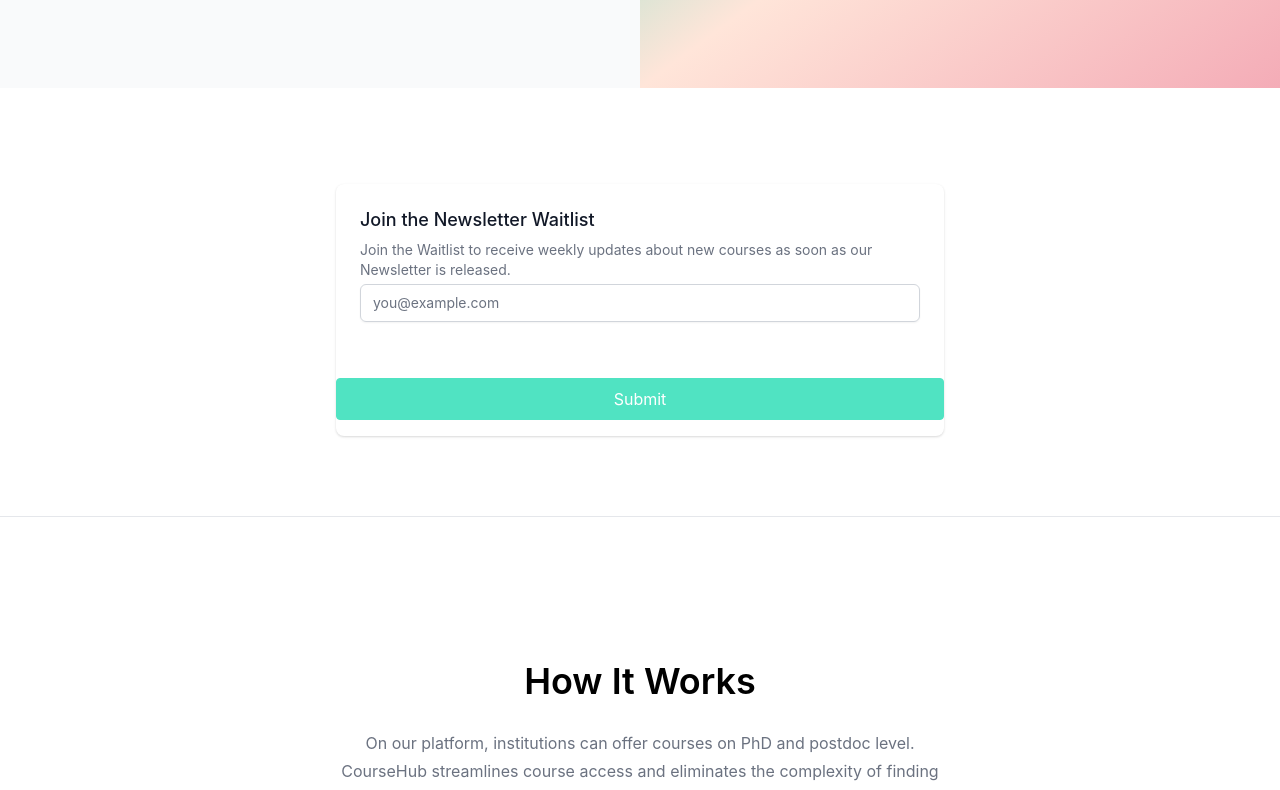
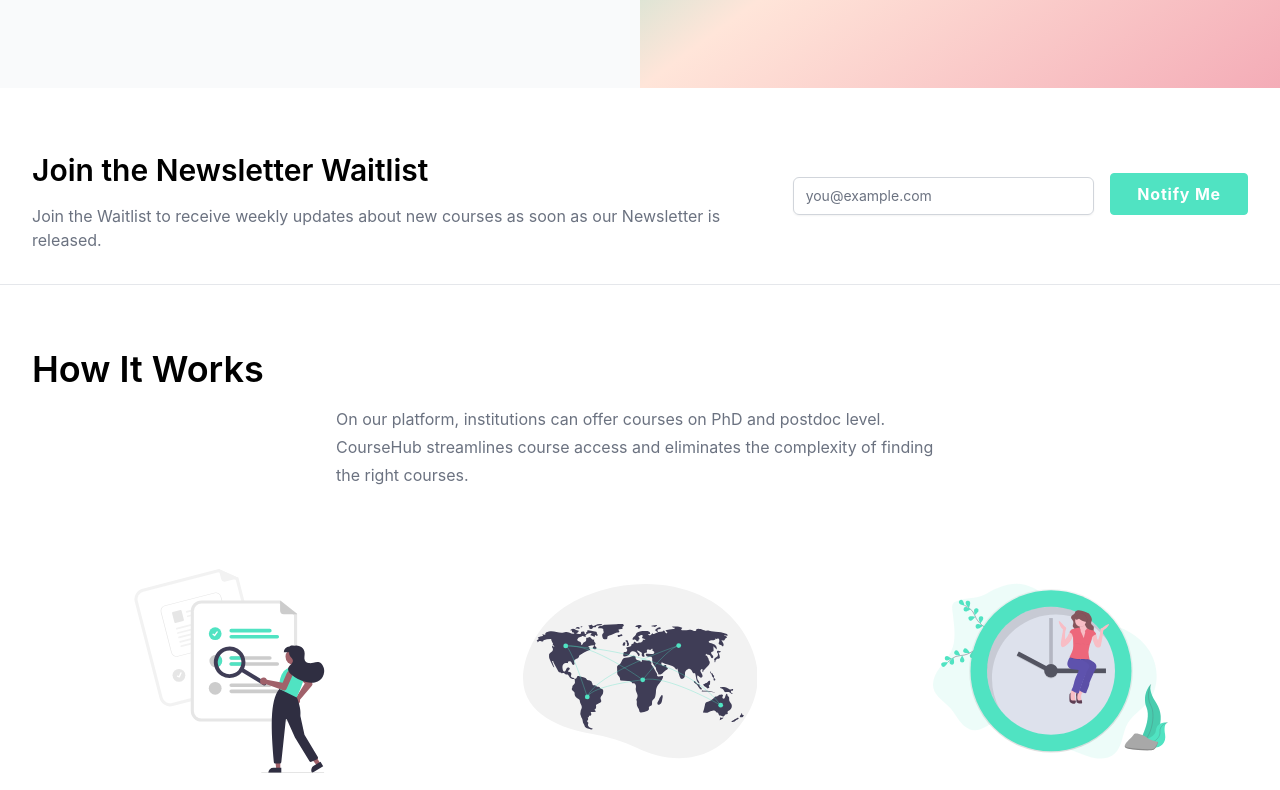
Before and after one commit to pgoodbread/phd-course-finder, a Next.js app: page / in a window 1280 px wide. Shown: the part 440-1230 px from the top of the page. Built offline with nearby package versions, Linux system fonts and the light colour scheme; no server answers.

Commit message:
add newsletter input component

```diff
--- a/components/FormInput.tsx
+++ b/components/FormInput.tsx
@@ -10,6 +10,7 @@
   nullable,
   value,
   handlers,
+  suppressError = false,
 }: {
   name: string;
   type: string;
@@ -18,6 +19,7 @@
   placeholder?: string;
   optional?: boolean;
   nullable?: boolean;
+  suppressError?: boolean;
   value?: number | null | "";
   handlers?: Pick<FormikHandlers, "handleBlur" | "handleChange">;
 }) {
@@ -30,7 +32,7 @@
       <div className="flex flex-row justify-between">
         <label
           htmlFor={name}
-          className="block text-sm font-medium text-gray-700 capitalize"
+          className="block text-sm font-medium text-gray-700 capitalize mb-1"
         >
           {label}
           {label && !optional && (
@@ -38,7 +40,7 @@
           )}
         </label>
       </div>
-      <div className="mt-1 relative rounded-md shadow-sm">
+      <div className="relative rounded-md shadow-sm">
         {name === "fee" && (
           <div className="absolute inset-y-0 left-0 pl-3 flex items-center pointer-events-none">
             <span className="text-gray-500 sm:text-sm">€</span>
@@ -63,7 +65,9 @@
           />
         )}
       </div>
-      <ErrorMessage className="text-red-600" name={name} component="div" />
+      {!suppressError && (
+        <ErrorMessage className="text-red-600" name={name} component="div" />
+      )}
     </div>
   );
 }
--- a/components/NewsletterForm.tsx
+++ b/components/NewsletterForm.tsx
@@ -1,4 +1,5 @@
 import { Form, Formik, FormikHelpers } from "formik";
+import { usePlausible } from "next-plausible";
 import { FormInput } from "../components";
 import { EmailValidation } from "../lib/validation";
 import ButtonStyle from "./ButtonStyle";
@@ -10,6 +11,7 @@
 }: {
   initialValues?: { email: string };
 }) {
+  const plausible = usePlausible();
   return (
     <Formik
       initialValues={initialValues}
@@ -17,29 +19,40 @@
       onSubmit={submitHandler}
     >
       {({ isSubmitting }) => (
-        <Form className="flex flex-col justify-center mt-4 md:mt-12 mx-4 md:w-1/2 md:mx-auto">
-          <div className="bg-white shadow sm:rounded-lg">
-            <div className="px-4 py-5 sm:p-6">
-              <h3 className="text-lg leading-6 font-medium text-gray-900">
+        <Form className="flex flex-col justify-center w-full">
+          <div className="flex flex-col items-center md:flex-row md:space-x-8 md:justify-between">
+            <div className="md:w-2/3">
+              <h3 className="text-3xl font-semibold w-full">
                 Join the Newsletter Waitlist
               </h3>
-              <div className="mt-2 max-w-xl text-sm text-gray-500">
+              <div className="mt-4 max-w-xl text-gray-500 md:w-full md:max-w-full">
                 <p>
                   Join the Waitlist to receive weekly updates about new courses
                   as soon as our Newsletter is released.
                 </p>
               </div>
+            </div>
+            <div className="w-full md:w-5/12 md:flex md:flex-row md:space-x-4 md:items-center">
               <FormInput
                 name="email"
                 type="email"
                 placeholder="you@example.com"
+                className="mt-6 md:mt-0 w-full"
+                suppressError
               />
+              <div className="md:w-52">
+                <ButtonStyle>
+                  <button
+                    type="submit"
+                    disabled={isSubmitting}
+                    onSubmit={() => plausible("Newsletter")}
+                    className="mt-0 font-bold tracking-wider"
+                  >
+                    Notify Me
+                  </button>
+                </ButtonStyle>
+              </div>
             </div>
-            <ButtonStyle>
-              <button type="submit" disabled={isSubmitting}>
-                Submit
-              </button>
-            </ButtonStyle>
           </div>
         </Form>
       )}
--- a/pages/api/newsletter/signup.ts
+++ b/pages/api/newsletter/signup.ts
@@ -23,7 +23,6 @@
   if (!bodyIsValid) {
     return response.status(422).json("Form input not valid.");
   }
-  console.log(body);
 
   await prisma.newsletterSignups.create({
     data: {
--- a/pages/index.tsx
+++ b/pages/index.tsx
@@ -128,15 +128,15 @@
 
       {/* Section Newsletter Signup */}
 
-      <div className="mt-8 px-8 pt-4 pb-4 flex flex-col items-center md:bg-white">
+      <div className="mt-16 px-8 flex flex-col items-center md:bg-white">
         <NewsletterForm></NewsletterForm>
       </div>
 
       {/* Section "How it works" */}
-      <div className="mt-16 px-8 pt-16 pb-12 border-gray-200 border-t">
-        <div className="flex flex-col items-center mt-12 md:mt-20">
-          <h3 className="text-4xl font-semibold">How It Works</h3>
-          <p className="mt-7 mb-6 md:mb-0 md:w-6/12 text-gray-500 text-center leading-7">
+      <div className="mt-8 px-8 pt-16 pb-6 border-gray-200 border-t">
+        <div className="flex flex-col items-center">
+          <h3 className="text-4xl font-semibold w-full">How It Works</h3>
+          <p className="mt-4 mb-6 md:mb-0 md:w-6/12 text-gray-500 md:leading-7">
             On our platform, institutions can offer courses on PhD and postdoc
             level. CourseHub streamlines course access and eliminates the
             complexity of finding the right courses.
@@ -157,11 +157,11 @@
       </div>
 
       {/* Section Contact */}
-      <div className="mt-16 px-8 pt-16 pb-12 bg-gray-50 flex flex-col items-center border-gray-200 border-t md:bg-white">
+      <div className="mt-12 px-8 pt-16 pb-8 bg-gray-50 flex flex-col items-center border-gray-200 border-t md:bg-white">
         <p className="text-4xl font-semibold mb-4">
           We'd love to hear from you!
         </p>
-        <p className="mt-2 text-gray-500 text-sm mb-8">
+        <p className="mt-2 text-gray-500 mb-8">
           Interested in offering courses? Questions about our platform or course
           offerings? Or just want to get in touch?
         </p>
```
